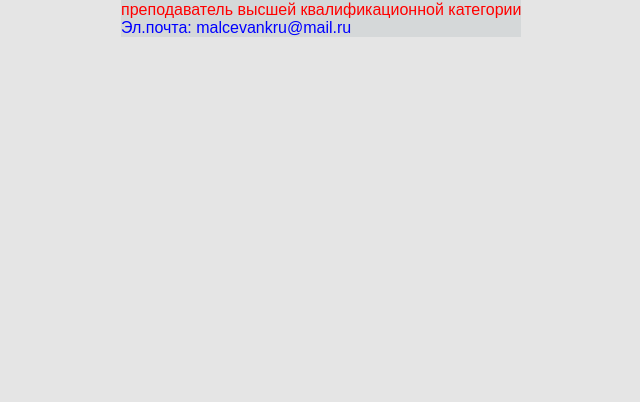
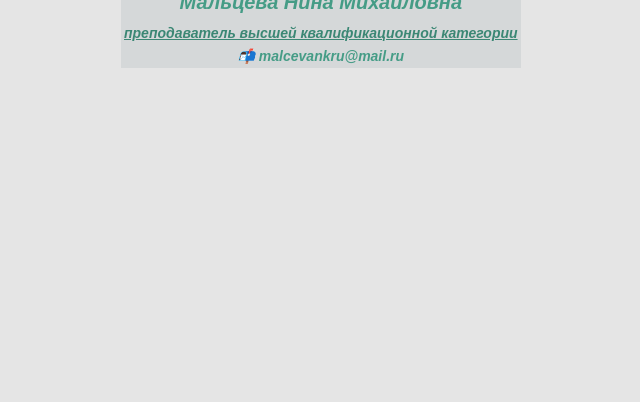
Before and after one commit to KrOkOdIl1920/web_gm, a Flask app: page / in a window 1280 px wide. Shown: the part 398-800 px from the top of the page, without its empty margins (71-711 px from the left). Run offline with Flask 3, Linux system fonts and the light colour scheme.

Commit message:
Обновка

```diff
--- a/static/main.css
+++ b/static/main.css
@@ -47,15 +48,28 @@ body {
 }
 
 .name_name {
-  color: aqua;
+  color: #459c86;
+  font-size: 20px;
+  font-style: italic;
+  font-weight: bold;
+  padding: 8px;
 }
 
 .work {
-  color: red;
+  color: #3b8774;
+  font-size: 14px;
+  font-style: italic;
+  font-weight: bold;
+  padding: 3px;
+  text-decoration: underline;
 }
 
 .mail {
-  color: blue;
+  color: #459c86;
+  font-size: 14px;
+  font-style: italic;
+  font-weight: bold;
+  padding: 4px;
 }
 
 .lessons {
--- a/templates/index.html
+++ b/templates/index.html
@@ -3,6 +3,7 @@
 <head>
     <title>Главная страница</title>
     <link rel="stylesheet" type="text/css" href="/static/main.css">
+    <meta name="viewport" content="width=device-width, initial-scale=1">
 </head>
 <body>
         <div class="links">
@@ -22,7 +23,7 @@
                 преподаватель высшей квалификационной категории
             </div>
             <div class="mail">
-            Эл.почта: malcevankru@mail.ru
+                📬 malcevankru@mail.ru
             </div>
         </div>
         <div class="lessons">
```
Also changed, not shown: other parts of static/main.css (+71 -2 lines). Lines whose indentation alone changed are shown as unchanged.
